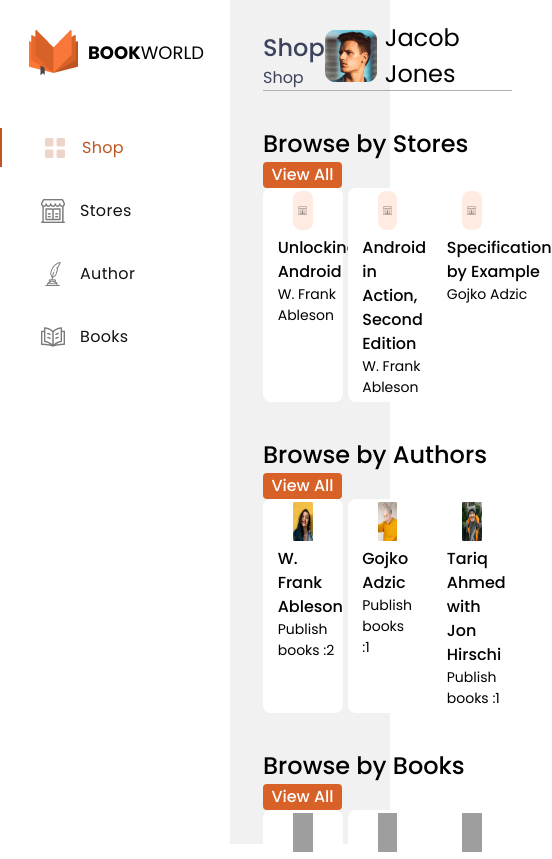
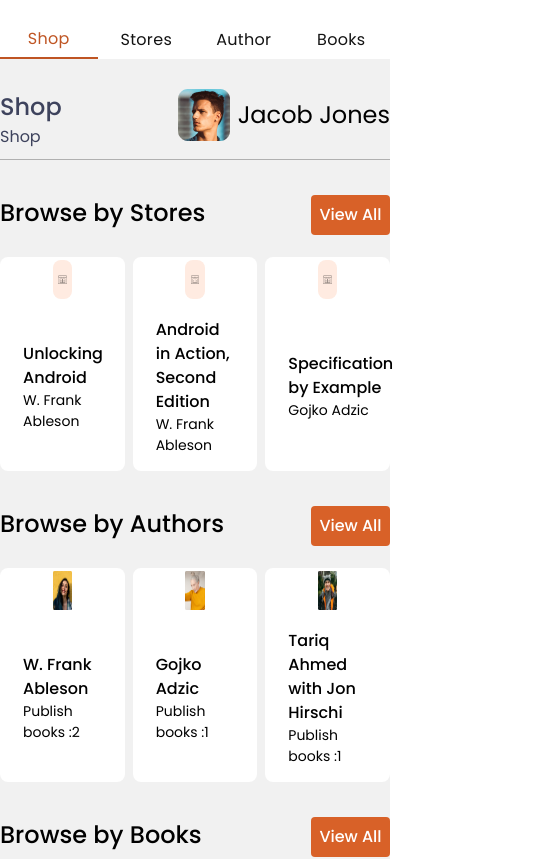
Before and after one commit to fadyjan/BookStore, a React (Vite) app: page / in a window 390 px wide. Shown: the top 859 px of the page, 552 px wide, since content can reach past the window. Built offline with nearby package versions, Linux system fonts and the light colour scheme; grey boxes are pictures that could not be loaded.

Commit message:
Enhance #21 Responsive design

```diff
--- a/src/App.css
+++ b/src/App.css
@@ -39,3 +39,12 @@ body{
     display: flex;
     column-gap: 33px;
 }
+
+@media (max-width:570px) {
+  body{
+    height: unset;
+  }
+  #root{
+    flex-direction: column;
+  }
+}
--- a/src/components/AddNewButton/AddNewButton.module.css
+++ b/src/components/AddNewButton/AddNewButton.module.css
@@ -12,3 +12,10 @@
   padding: 0 10px;
   min-width: 132px;
 }
+
+
+@media (max-width:570px) {
+  #ButtonWrapper {
+    font-size: 12px;
+  }
+}
--- a/src/components/BooksGrid/BooksGrid.module.css
+++ b/src/components/BooksGrid/BooksGrid.module.css
@@ -25,3 +25,18 @@
         height: 45%;
     }
 }
+
+@media (max-width : 570px) {
+    #BooksGridWrapper{
+        height: unset;
+        flex-direction: column;
+        align-items: center;
+        flex-wrap: unset;
+    }
+
+    #BooksGridWrapper >div{
+        flex-direction: row;
+        width: 87%;
+        height: 100px !important;
+    }
+}
--- a/src/components/BrowseBy/BrowseBy.module.css
+++ b/src/components/BrowseBy/BrowseBy.module.css
@@ -44,10 +44,3 @@
   letter-spacing: 0px;
   cursor: pointer;
 }
-
-
-@media (max-width:570px) {
-  .UpperDiv {
-    flex-direction: column;
-  }
-}
--- a/src/components/Card/Card.module.css
+++ b/src/components/Card/Card.module.css
@@ -114,3 +114,9 @@
     flex-direction: column;
   }
 }
+
+@media (max-width:570px) {
+  .InfoWrapper {
+  justify-content: center;
+  }
+}
--- a/src/components/SideBar/SideBar.module.css
+++ b/src/components/SideBar/SideBar.module.css
@@ -95,3 +95,39 @@
 .Active > img {
   filter: invert(37%) sepia(11%) saturate(4632%) hue-rotate(341deg) brightness(102%) contrast(91%);
 }
+
+@media (max-width:570px) {
+  #SideBarWrapper {
+    width: 100%;
+    flex-direction: row;
+  }
+
+  .LiElement > img{
+      display: none;
+  }
+
+  .LiElement{
+    width: 100px;
+    padding: unset;
+    justify-content: center;
+  }
+  .LiElement >a{
+    text-align: center;
+  }
+  #UnOrderdListWrapper{
+    flex-direction: row;
+    margin-top: 20px;
+    justify-content: space-around;
+  }
+
+  #BookStoreWrapper{
+    display: none;
+  }
+
+  .Active{
+    border-left: unset;
+    border-bottom: 2px solid #BF5523 ;
+    box-sizing: border-box;
+
+  }
+}
--- a/src/layout/SelectedLayout/SelectedLayout.module.css
+++ b/src/layout/SelectedLayout/SelectedLayout.module.css
@@ -9,3 +9,15 @@
   display: flex;
   justify-content: space-between;
 }
+
+
+@media (max-width:570px) {
+  #SelectedLayoutWrapper {
+    height: 93%;
+    width: 100%;
+  }
+
+  #UpperControleWrapper {
+    align-items: center;
+  }
+}
```
